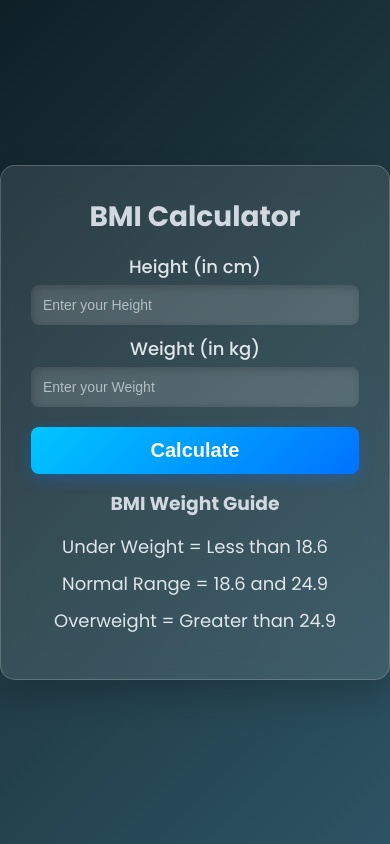
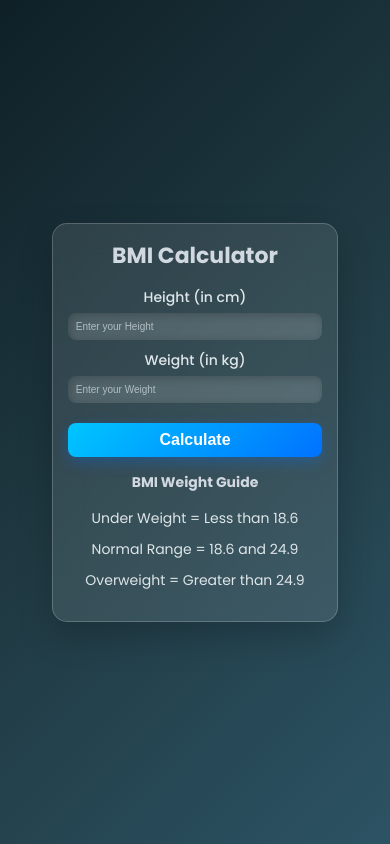
Before and after one commit to Ansh0330/BMI-Index-App, a plain HTML site: page index.html in a window 390 px wide. Drawn offline with Linux system fonts and the light colour scheme.

Commit message:
responsiveness added

```diff
--- a/style.css
+++ b/style.css
@@ -156,3 +156,71 @@ h3{
     transition: all 0.3s ease-in-out;
     backdrop-filter: blur(10px);
 }
+
+@media (max-width: 768px) {
+    .wrapper {
+        max-width: 90%;
+        padding: 20px;
+    }
+
+    h1 {
+        font-size: 24px;
+    }
+
+    label {
+        font-size: 16px;
+    }
+
+    input {
+        padding: 10px;
+        font-size: 12px;
+    }
+
+    button {
+        font-size: 18px;
+        padding: 10px;
+    }
+
+    .result {
+        font-size: 16px;
+        padding: 10px;
+    }
+
+    p, h3 {
+        font-size: 16px;
+    }
+}
+
+@media (max-width: 480px) {
+    .wrapper {
+        max-width: 95%;
+        padding: 15px;
+    }
+
+    h1 {
+        font-size: 22px;
+    }
+
+    label {
+        font-size: 14px;
+    }
+
+    input {
+        padding: 8px;
+        font-size: 10px;
+    }
+
+    button {
+        font-size: 16px;
+        padding: 8px;
+    }
+
+    .result {
+        font-size: 14px;
+        padding: 8px;
+    }
+
+    p, h3 {
+        font-size: 14px;
+    }
+}
```
